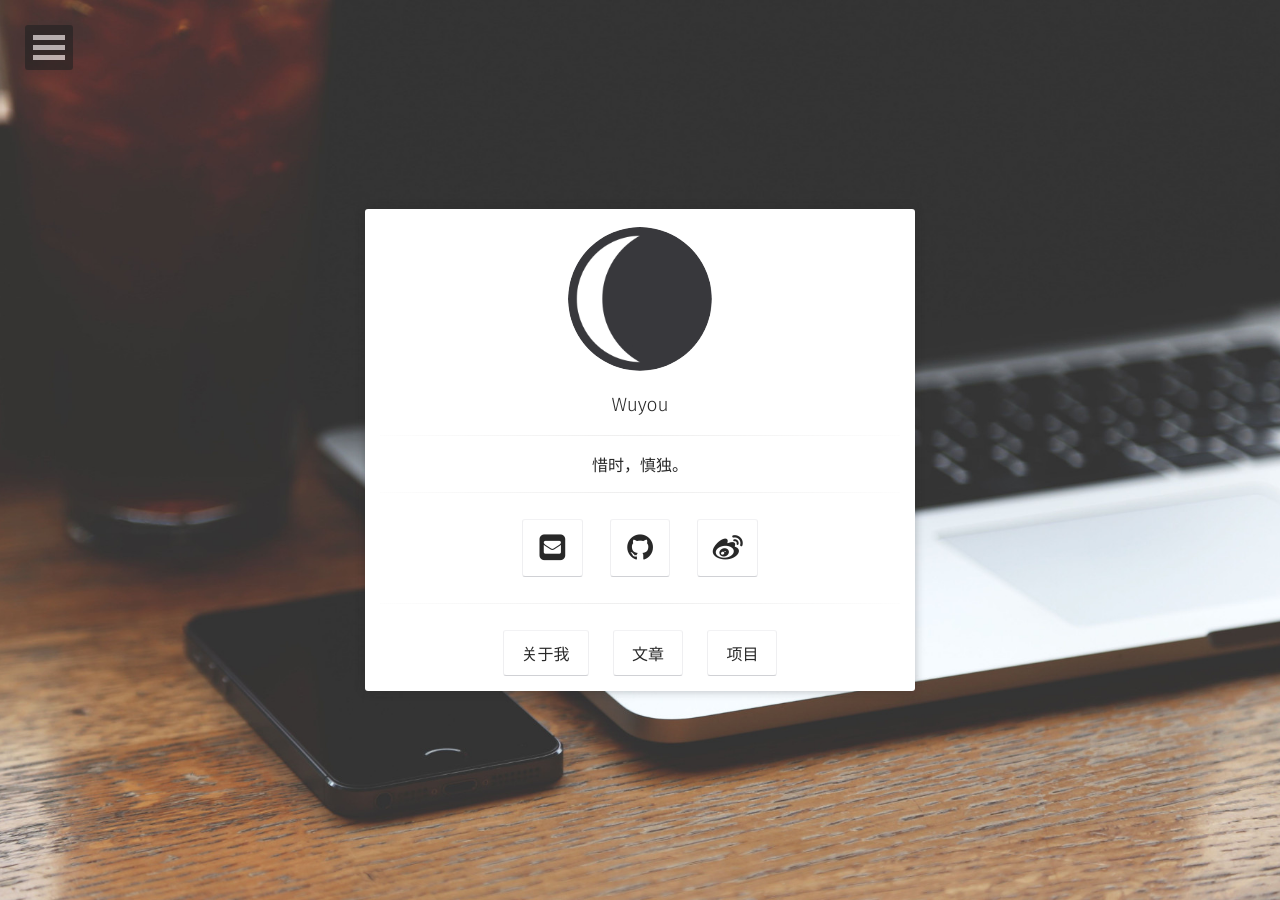
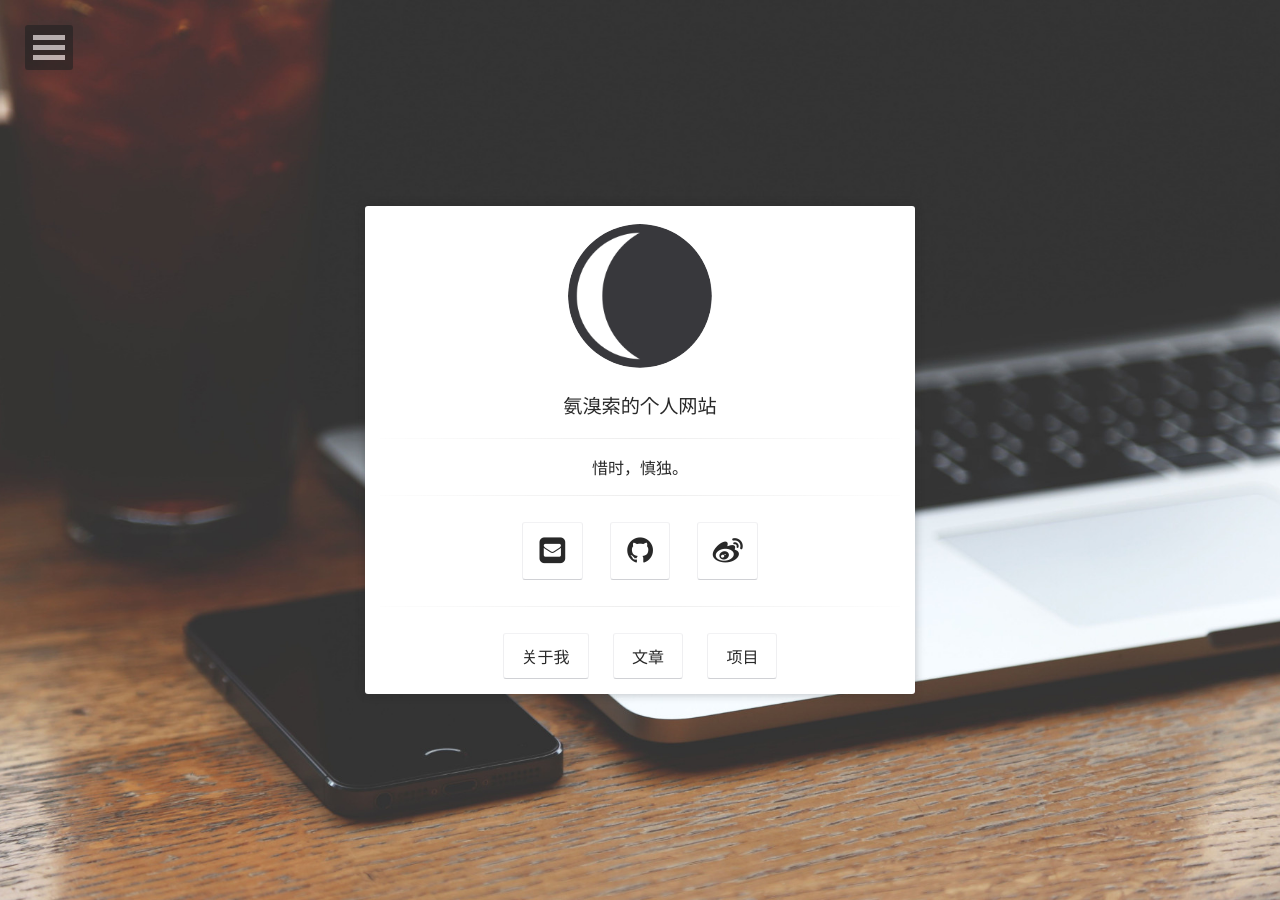
Before and after one commit to wuyou91/wuyou91.github.io, a Jekyll site: the page built from index.html, in a window 1280 px wide. Built offline with Jekyll 4.4.1, drawn with Linux system fonts in a browser that asks for light colours; some web fonts are replaced.

```diff
--- a/_config.yml
+++ b/_config.yml
@@ -1,5 +1,5 @@
 # Site
-title:              Wuyou
+title:              氨溴索的个人网站
 bio:                '惜时，慎独。'
 description:        "欢迎来到我的博客"
 reading_time:       true
```
